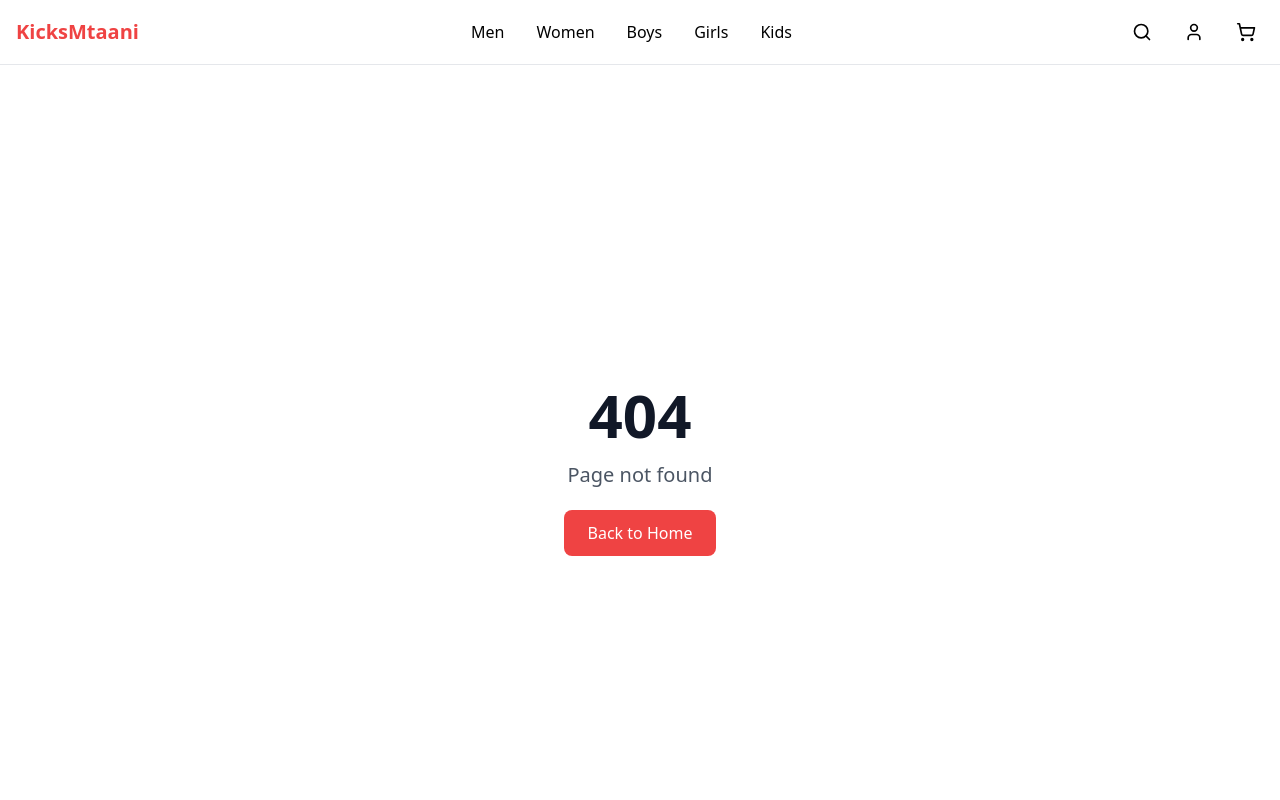
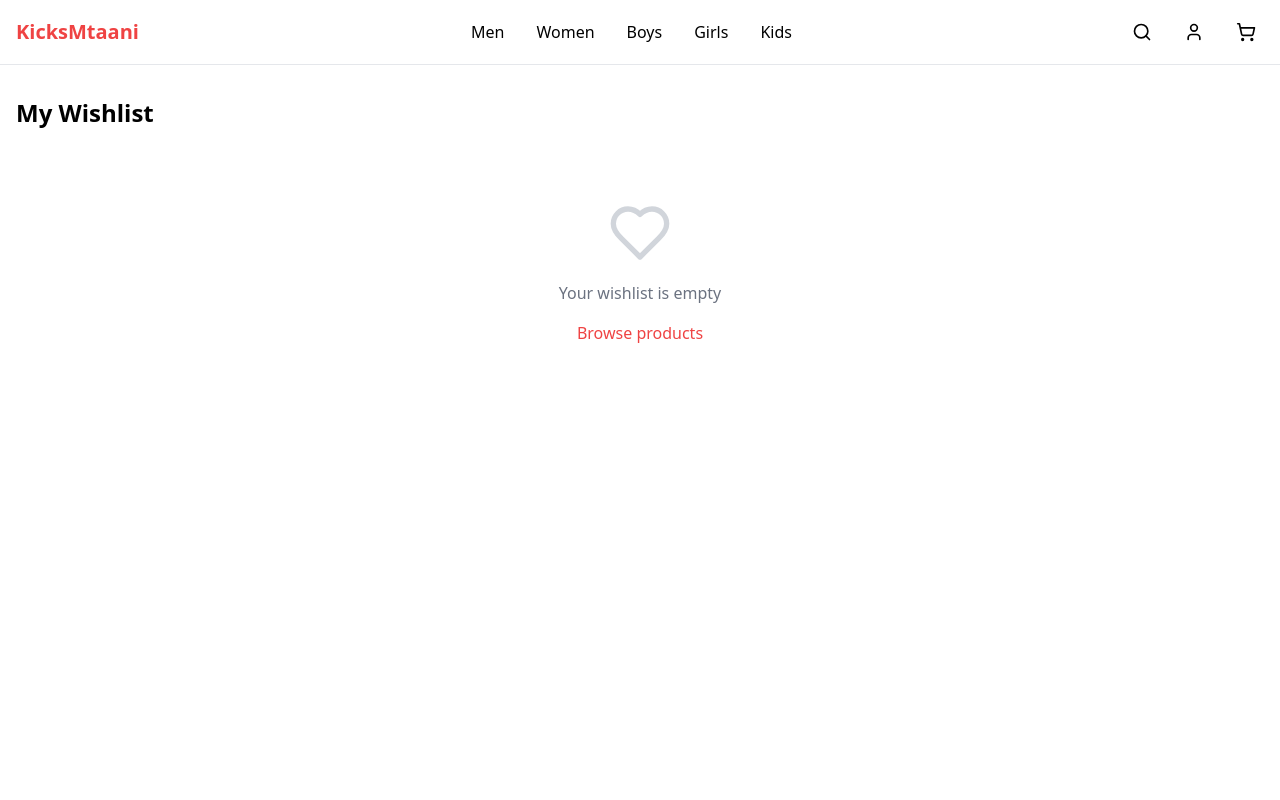
Before and after one commit to error302/kicksmtaani, a Next.js app in the folder apps/web/: page /account/wishlist in a window 1280 px wide. Before the commit this address had no page. Shown: the top 800 px of the page. Built offline with nearby package versions, Linux system fonts and the light colour scheme.

Commit message:
feat: add wishlist store and wishlist page

```diff
--- /dev/null
+++ b/apps/web/src/app/account/wishlist/page.tsx
@@ -0,0 +1,52 @@
+"use client";
+
+import Link from "next/link";
+import { useWishlistStore } from "@/lib/store";
+import { Heart, Trash2 } from "lucide-react";
+
+export default function WishlistPage() {
+  const { items, removeItem } = useWishlistStore();
+
+  return (
+    <div className="container mx-auto px-4 py-8">
+      <h1 className="text-2xl font-bold mb-6">My Wishlist</h1>
+
+      {items.length === 0 ? (
+        <div className="text-center py-12">
+          <Heart className="w-16 h-16 mx-auto text-gray-300 mb-4" />
+          <p className="text-gray-500 mb-4">Your wishlist is empty</p>
+          <Link href="/products" className="text-primary hover:underline">
+            Browse products
+          </Link>
+        </div>
+      ) : (
+        <div className="grid grid-cols-2 md:grid-cols-4 gap-6">
+          {items.map((item) => (
+            <div key={item.id} className="group relative">
+              <Link href={`/products/${item.slug}`}>
+                <div className="aspect-square bg-gray-200 rounded-lg overflow-hidden mb-3">
+                  <img
+                    src={item.image || "https://via.placeholder.com/400"}
+                    alt={item.name}
+                    className="w-full h-full object-cover group-hover:scale-105 transition"
+                  />
+                </div>
+                <h3 className="font-medium text-sm mb-1">{item.name}</h3>
+                <p className="text-gray-500 text-sm">{item.brand}</p>
+                <p className="text-primary font-semibold">
+                  KES {item.price.toLocaleString()}
+                </p>
+              </Link>
+              <button
+                onClick={() => removeItem(item.id)}
+                className="absolute top-2 right-2 p-2 bg-white rounded-full shadow hover:bg-red-50"
+              >
+                <Trash2 className="w-4 h-4 text-red-500" />
+              </button>
+            </div>
+          ))}
+        </div>
+      )}
+    </div>
+  );
+}
--- a/apps/web/src/app/products/[slug]/page.tsx
+++ b/apps/web/src/app/products/[slug]/page.tsx
@@ -3,14 +3,20 @@
 import { useParams } from "next/navigation";
 import { useQuery } from "@tanstack/react-query";
 import { getProduct } from "@/lib/api";
-import { useCartStore } from "@/lib/store";
+import { useCartStore, useWishlistStore } from "@/lib/store";
 import { useState } from "react";
 import { toast } from "sonner";
+import { Heart } from "lucide-react";
 
 export default function ProductDetailPage() {
   const params = useParams();
   const slug = params.slug as string;
   const { addItem, setCartOpen } = useCartStore();
+  const {
+    addItem: addToWishlist,
+    removeItem: removeFromWishlist,
+    isInWishlist,
+  } = useWishlistStore();
   const [selectedSize, setSelectedSize] = useState("");
 
   const { data: product, isLoading } = useQuery({
@@ -24,6 +30,24 @@ export default function ProductDetailPage() {
     return <div className="container mx-auto px-4 py-8">Product not found</div>;
 
   const p = product.data;
+  const isWishlisted = isInWishlist(p.id);
+
+  const handleWishlist = () => {
+    if (isWishlisted) {
+      removeFromWishlist(p.id);
+      toast.success("Removed from wishlist");
+    } else {
+      addToWishlist({
+        id: p.id,
+        name: p.name,
+        slug: slug,
+        price: Number(p.basePrice),
+        image: p.images?.[0] || "",
+        brand: p.brand || "",
+      });
+      toast.success("Added to wishlist");
+    }
+  };
 
   const handleAddToCart = () => {
     if (!selectedSize) {
@@ -59,7 +83,17 @@ export default function ProductDetailPage() {
         </div>
 
         <div>
-          <h1 className="text-2xl font-bold mb-2">{p.name}</h1>
+          <div className="flex items-center gap-3 mb-2">
+            <h1 className="text-2xl font-bold">{p.name}</h1>
+            <button
+              onClick={handleWishlist}
+              className="p-2 rounded-full border hover:bg-gray-100"
+            >
+              <Heart
+                className={`w-5 h-5 ${isWishlisted ? "fill-red-500 text-red-500" : ""}`}
+              />
+            </button>
+          </div>
           <p className="text-gray-500 mb-4">{p.brand}</p>
           <p className="text-2xl text-primary font-bold mb-6">
             KES {Number(p.basePrice).toLocaleString()}
--- a/apps/web/src/lib/store.ts
+++ b/apps/web/src/lib/store.ts
@@ -82,6 +82,42 @@ export const useCartStore = create<CartStore>()(
   ),
 );
 
+// Wishlist store
+interface WishlistItem {
+  id: string;
+  name: string;
+  slug: string;
+  price: number;
+  image: string;
+  brand: string;
+}
+
+interface WishlistState {
+  items: WishlistItem[];
+  addItem: (item: WishlistItem) => void;
+  removeItem: (id: string) => void;
+  isInWishlist: (id: string) => boolean;
+}
+
+export const useWishlistStore = create<WishlistState>()(
+  persist(
+    (set, get) => ({
+      items: [],
+      addItem: (item) =>
+        set((state) => {
+          if (state.items.find((i) => i.id === item.id)) return state;
+          return { items: [...state.items, item] };
+        }),
+      removeItem: (id) =>
+        set((state) => ({
+          items: state.items.filter((i) => i.id !== id),
+        })),
+      isInWishlist: (id) => get().items.some((i) => i.id === id),
+    }),
+    { name: "kicksmtaani-wishlist" },
+  ),
+);
+
 // Auth store
 interface AuthStore {
   user: any | null;
```
